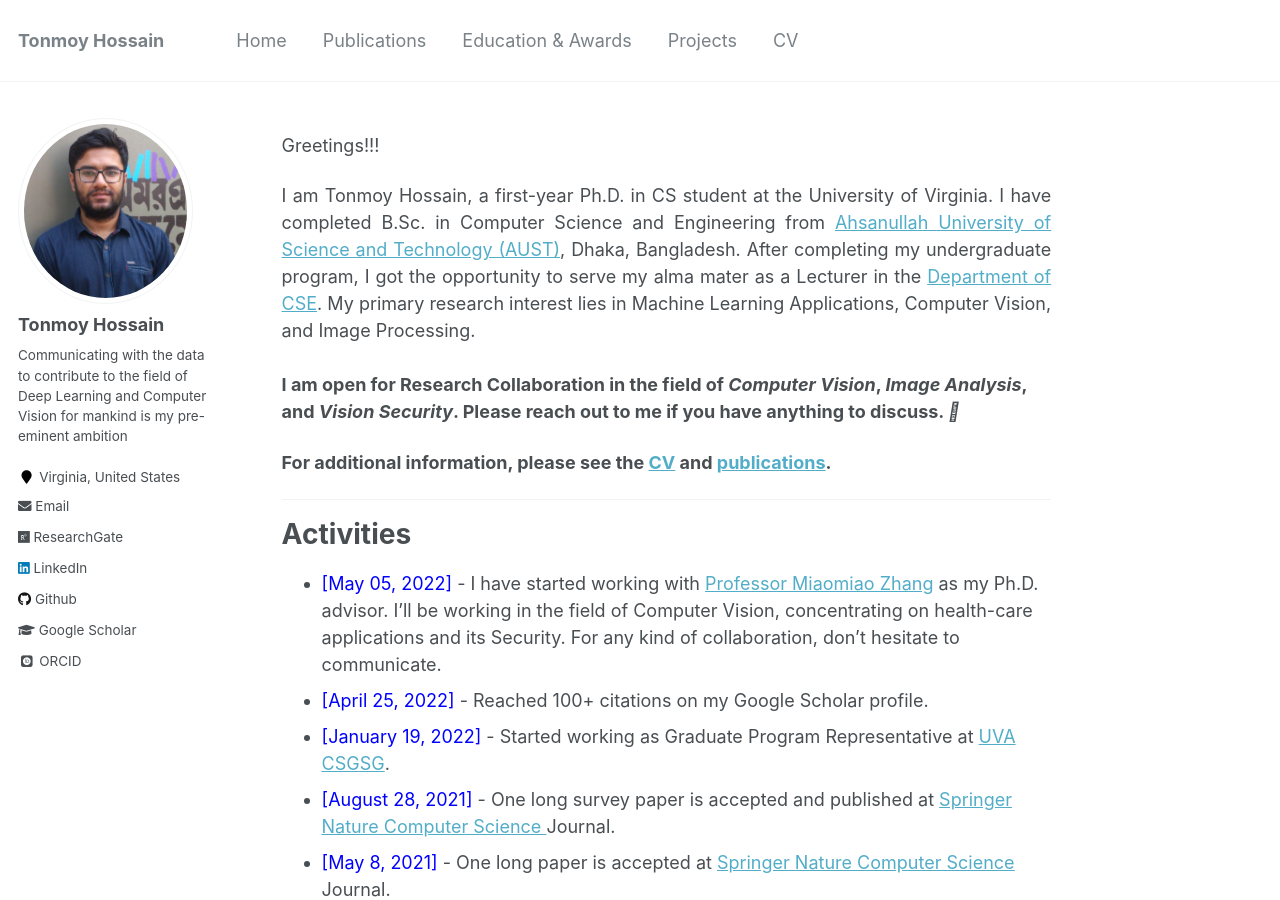
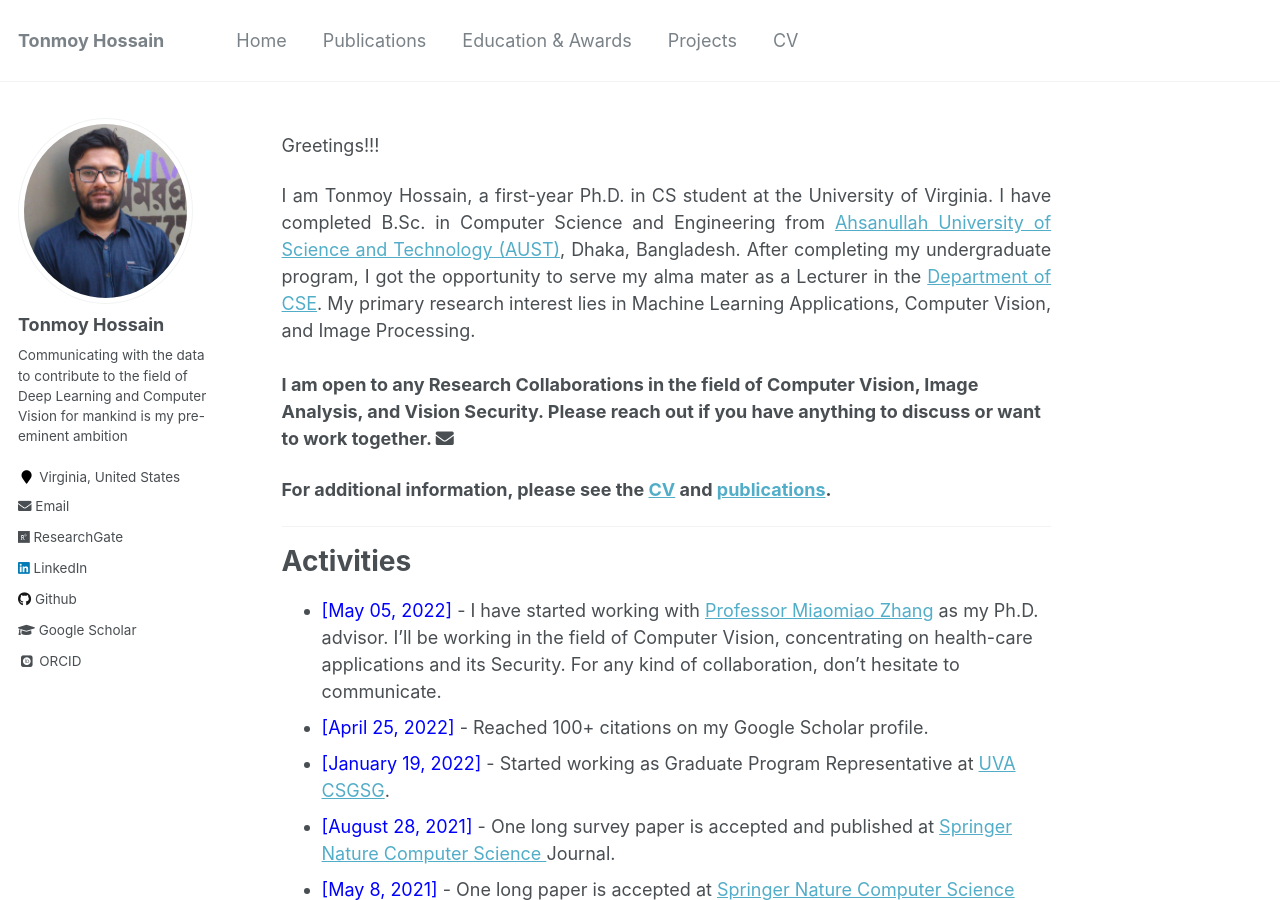
Before and after one commit to shaeekh/shaeekh.github.io, a Jekyll site: the page built from _pages/about.md, in a window 1280 px wide and 900 px high. Built offline with Jekyll 4.4.1, drawn with Linux system fonts in a browser that asks for light colours; some web fonts are replaced; a script that is not in the unit is left out.

Commit message:
Update about.md

```diff
--- a/_pages/about.md
+++ b/_pages/about.md
@@ -14,7 +14,7 @@ Greetings!!!
 
 I am Tonmoy Hossain, a first-year Ph.D. in CS student at the University of Virginia. I have completed B.Sc. in Computer Science and Engineering from <a href="http://aust.edu/">Ahsanullah University of Science and Technology (AUST)</a>, Dhaka, Bangladesh. After completing my undergraduate program, I got the opportunity to serve my alma mater as a Lecturer in the <a href="https://www.aust.edu/cse">Department of CSE</a>. My primary research interest lies in Machine Learning Applications, Computer Vision, and Image Processing.<br /><br /></div>
 
-<b> I am open for Research Collaboration in the field of *Computer Vision*, *Image Analysis*, and *Vision Security*. Please reach out to me if you have anything to discuss.  </b> <i class="fa-regular fa-envelope"></i> <br />
+<b> I am open to any Research Collaborations in the field of Computer Vision, Image Analysis, and Vision Security. Please reach out if you have anything to discuss or want to work together.  </b> <i class="fas fa-envelope"></i> <br />
 
 **For additional information, please see the [CV](https://tonmoy-hossain.github.io/cv/) and [publications](https://tonmoy-hossain.github.io/publications/).**
 
```
